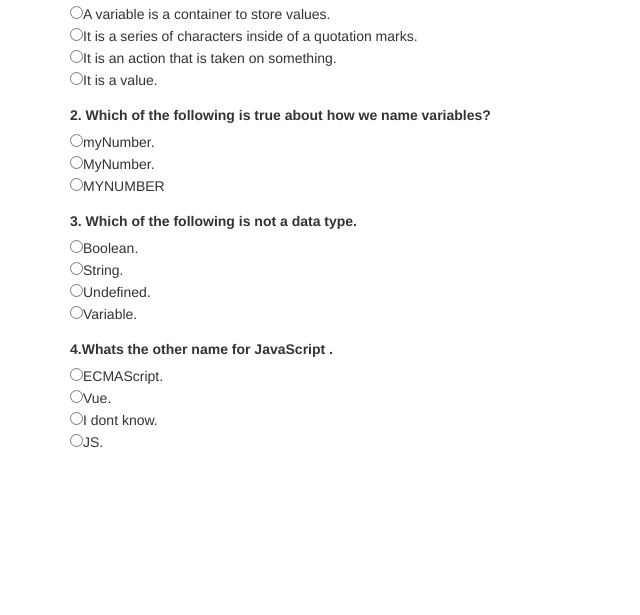
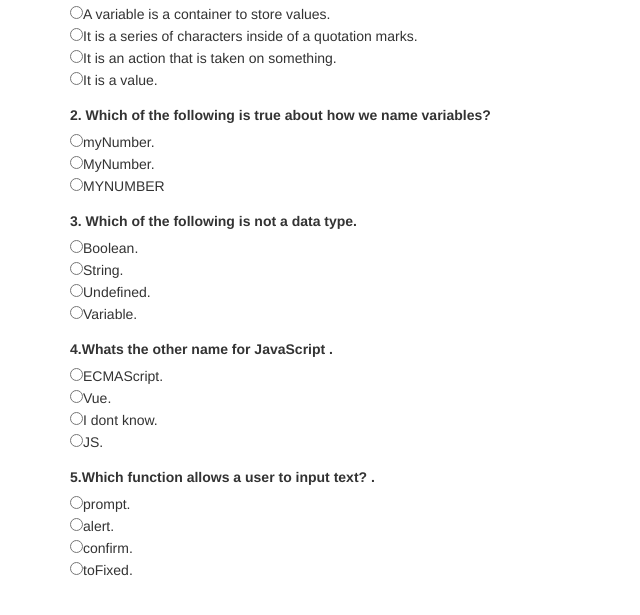
Before and after one commit to kelvin-wahome/quizz, a plain HTML site: page index.html in a window 1280 px wide. Shown: the part 93-708 px from the top of the page, without its empty margins (0-640 px from the left). Drawn offline with nearby package versions, Linux system fonts and the light colour scheme; a script that the page names is missing.

Commit message:
Added question 5

```diff
--- a/index.html
+++ b/index.html
@@ -43,11 +43,22 @@
 
     <div class="form-group">
       <label for="Question4"><b>4.Whats the other name for JavaScript .</b></label><br>
-      <input type="radio" name="question4" id="qs" value="wrong">ECMAScript.<br>
+      <input type="radio" name="question4" id="qs" value="right">ECMAScript.<br>
       <input type="radio" name="question4" id="qs" value="wrong">Vue.<br>
       <input type="radio" name="question4" id="qs" value="wrong">I dont know.<br>
-      <input type="radio" name="question4" id="qs" value="right">JS.<br>
+      <input type="radio" name="question4" id="qs" value="wrong">JS.<br>
     </div>
+
+    <div class="form-group">
+      <label for="Question5"><b>5.Which function allows a user to input text? .</b></label><br>
+      <input type="radio" name="question5" id="qs" value="wrong">prompt.<br>
+      <input type="radio" name="question5" id="qs" value="wrong">alert.<br>
+      <input type="radio" name="question5" id="qs" value="wrong">confirm.<br>
+      <input type="radio" name="question5" id="qs" value="right">toFixed.<br>
+    </div>
+
+
+
 
 
 
```
